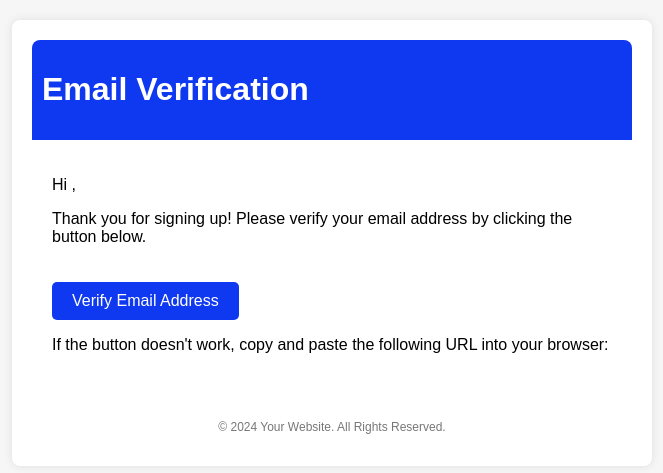
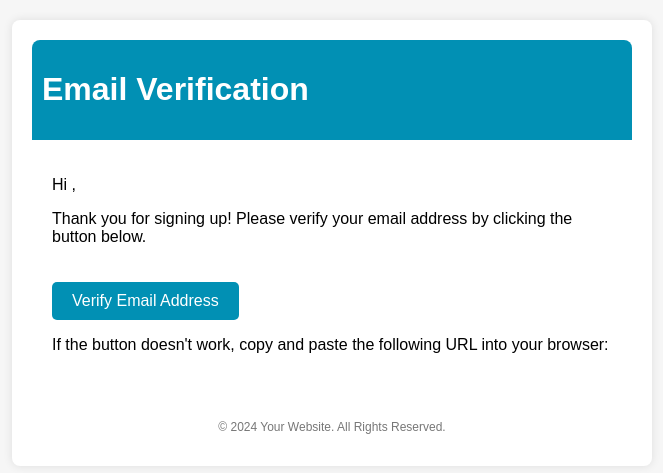
Before and after one commit to codewithjoe-tech/socal-backend, a Django app: template UserManagement/templates/verification_email.html in a window 1280 px wide. Shown: the top 473 px of the page, without its empty margins (308-971 px from the left). Run offline with Django 5.2, Linux system fonts and the light colour scheme; the template is opened without the code that fills it, so the values that code supplies are empty; parts of the project's set-up code (start-up, migrations or seed data) failed here and were passed over.

Commit message:
production push

```diff
--- a/UserManagement/templates/verification_email.html
+++ b/UserManagement/templates/verification_email.html
@@ -18,7 +18,7 @@
             box-shadow: 0 0 10px rgba(0, 0, 0, 0.1);
         }
         .email-header {
-            background-color: #0f39f1;
+            background-color: #0190b4;;
             color: white;
             padding: 10px;
             border-radius: 8px 8px 0 0;
@@ -27,7 +27,7 @@
             padding: 20px;
         }
         .email-button {
-            background-color: #0f39f1;;
+            background-color: #0190b4;;
             color: white;
             text-decoration: none;
             padding: 10px 20px;
```
